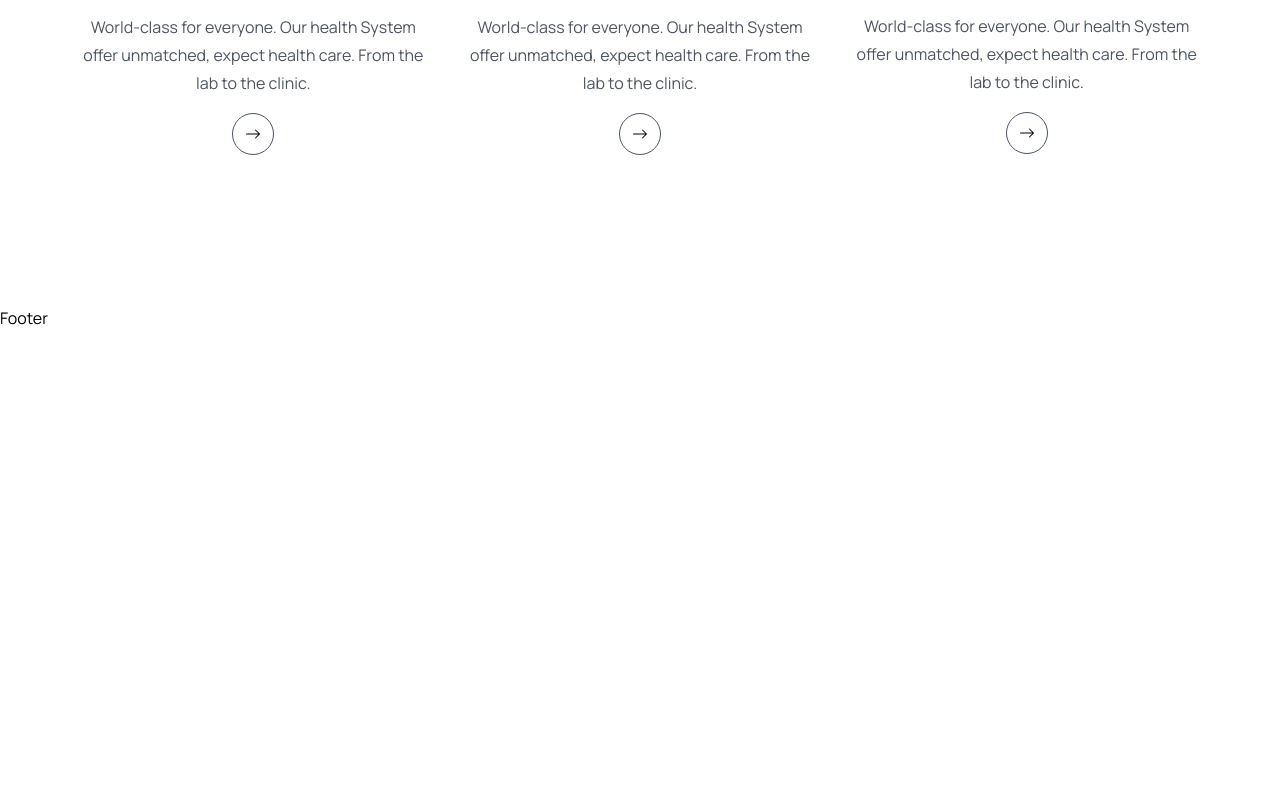
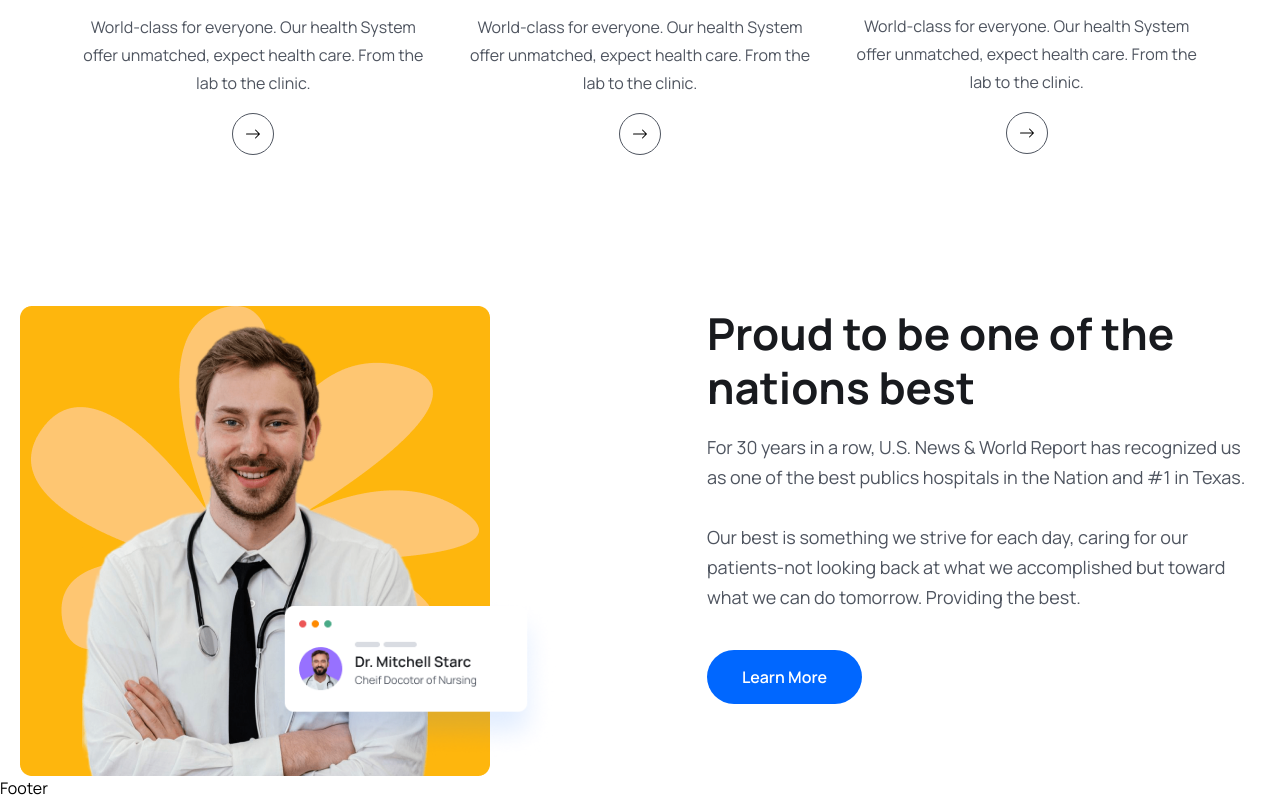
Before and after one commit to TuanNguyen0915/Doctor_Appointment_Booking, a React (Vite) app in the folder DAB_frontend/: page / in a window 1280 px wide. Shown: the part 1246-2046 px from the top of the page. Before the commit the page ends 1576 px from the top, so only its background shows below. Built offline with nearby package versions, Linux system fonts and the light colour scheme.

Commit message:
Create About component

```diff
--- a/DAB_frontend/src/App.jsx
+++ b/DAB_frontend/src/App.jsx
@@ -1,7 +1,7 @@
 // npm modules
 import { Routes, Route } from 'react-router-dom'
 // pages
-import HomePage from './pages/Home/Home'
+import HomePage from './pages/HomePage/HomePage'
 
 // components
 
--- a/DAB_frontend/src/components/About/About.jsx
+++ b/DAB_frontend/src/components/About/About.jsx
@@ -1,6 +1,35 @@
+// images
+import aboutImg from '../../assets/images/about.png'
+import aboutCardImg from '../../assets/images/about-card.png'
+import { Link } from 'react-router-dom'
 const About = () => {
   return (
-    <div>About</div>
+    <section>
+      <div className="container">
+        <div
+          className="flex justify-between xl:gap-[0] lg:gap-[130px] gap-[50px] lg:flex-row flex-col"
+        >
+          {/* ------------ABOUT IMG------------ */}
+          <div className="relative xl:w-[770px] lg:w-1/2 w-3/4 z-10 lg:order-1 order-2">
+            <img src={aboutImg} alt="about" />
+            <div className='absolute z-20 bottom-4 md:w-[300px] w-[200px] lg:right-[22%] md:right-[-7%] right-[-30%]'>
+              <img src={aboutCardImg} alt="" />
+            </div>
+          </div>
+          {/* ------------ABOUT CONTENT------------ */}
+          <div className='lg:w-1/2 xl:w-[670p[px] w-full lg:order-2 order-1  '>
+            <h2 className='heading'>Proud to be one of the nations best</h2>
+            <p className='text_para'>
+              For 30 years in a row, U.S. News & World Report has recognized us as one of the best publics hospitals in the Nation and #1 in Texas.
+            </p>
+            <p className='text_para mt-[30px]'>
+              Our best is something we strive for each day, caring for our patients-not looking back at what we accomplished but toward what we can do tomorrow. Providing the best.
+            </p>
+            <Link to='/'><button className='btn'>Learn More</button></Link>
+          </div>
+        </div>
+      </div>
+    </section>
   )
 }
 
--- a/DAB_frontend/src/pages/Home/Home.jsx
+++ b/DAB_frontend/src/pages/HomePage/HomePage.jsx
@@ -1,9 +1,8 @@
-
 // components
 import NavBar from "../../components/NavBar/NavBar"
 import Footer from "../../components/Footer/Footer"
 import Home from "../../components/Home/Home"
-
+import About from "../../components/About/About"
 
 
 const HomePage = () => {
@@ -11,6 +10,7 @@ const HomePage = () => {
     <section>
       <NavBar />
       <Home />
+      <About />
       <Footer />
     </section>
   )
```
